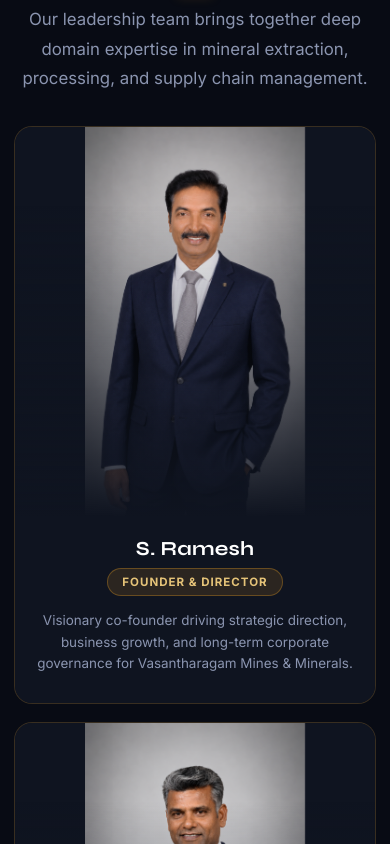
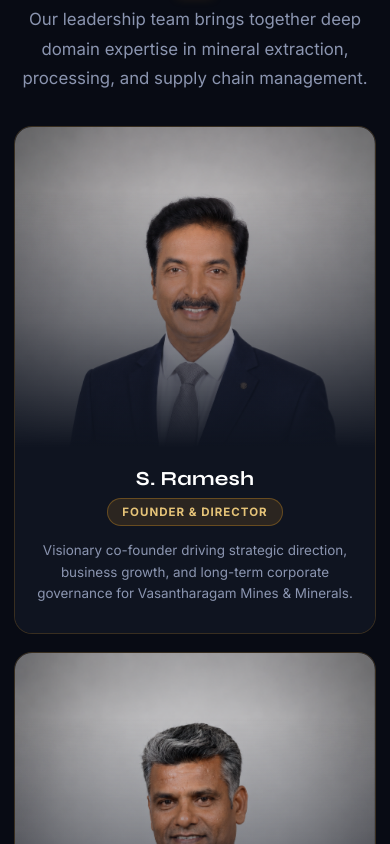
Before and after one commit to alphery-server/mines-website, a React (Vite) app: page /about in a window 390 px wide. Shown: the part 5920-6764 px from the top of the page. Built offline with nearby package versions, Linux system fonts and the light colour scheme.

Commit message:
Make mobile leadership cards 100% identical in cover image fit and layout to desktop

```diff
--- a/src/pages/About.css
+++ b/src/pages/About.css
@@ -404,8 +404,8 @@
 
 @media (max-width: 600px) {
   .leadership-grid { grid-template-columns: 1fr; gap: 20px; }
-  .leader-image-wrap { height: 420px; }
-  .leader-img { object-fit: contain; object-position: center top; }
+  .leader-image-wrap { height: 340px; }
+  .leader-img { object-fit: cover; object-position: center top; }
   .values-grid { grid-template-columns: 1fr 1fr; gap: 12px; }
   .about-ov-highlights { grid-template-columns: 1fr 1fr; gap: 10px; }
   .value-card { padding: 22px 14px; }
@@ -415,8 +415,8 @@
 
 @media (max-width: 480px) {
   .leadership-grid { grid-template-columns: 1fr; gap: 18px; }
-  .leader-image-wrap { height: 390px; }
-  .leader-img { object-fit: contain; object-position: center top; }
+  .leader-image-wrap { height: 320px; }
+  .leader-img { object-fit: cover; object-position: center top; }
   .values-grid { grid-template-columns: 1fr; gap: 10px; }
   .about-ov-highlights { grid-template-columns: 1fr; gap: 10px; }
   .timeline-item { margin-bottom: 28px; }
```
